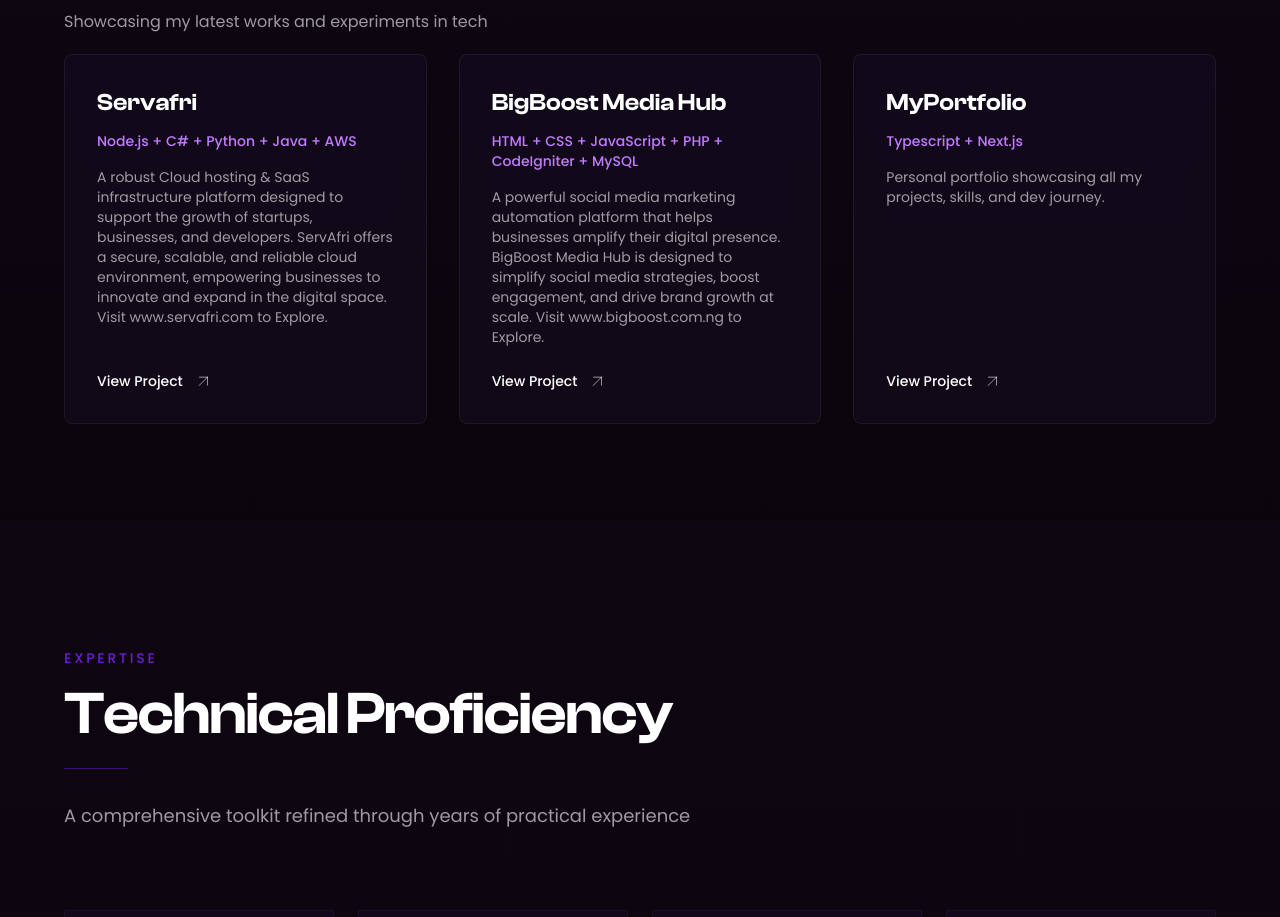
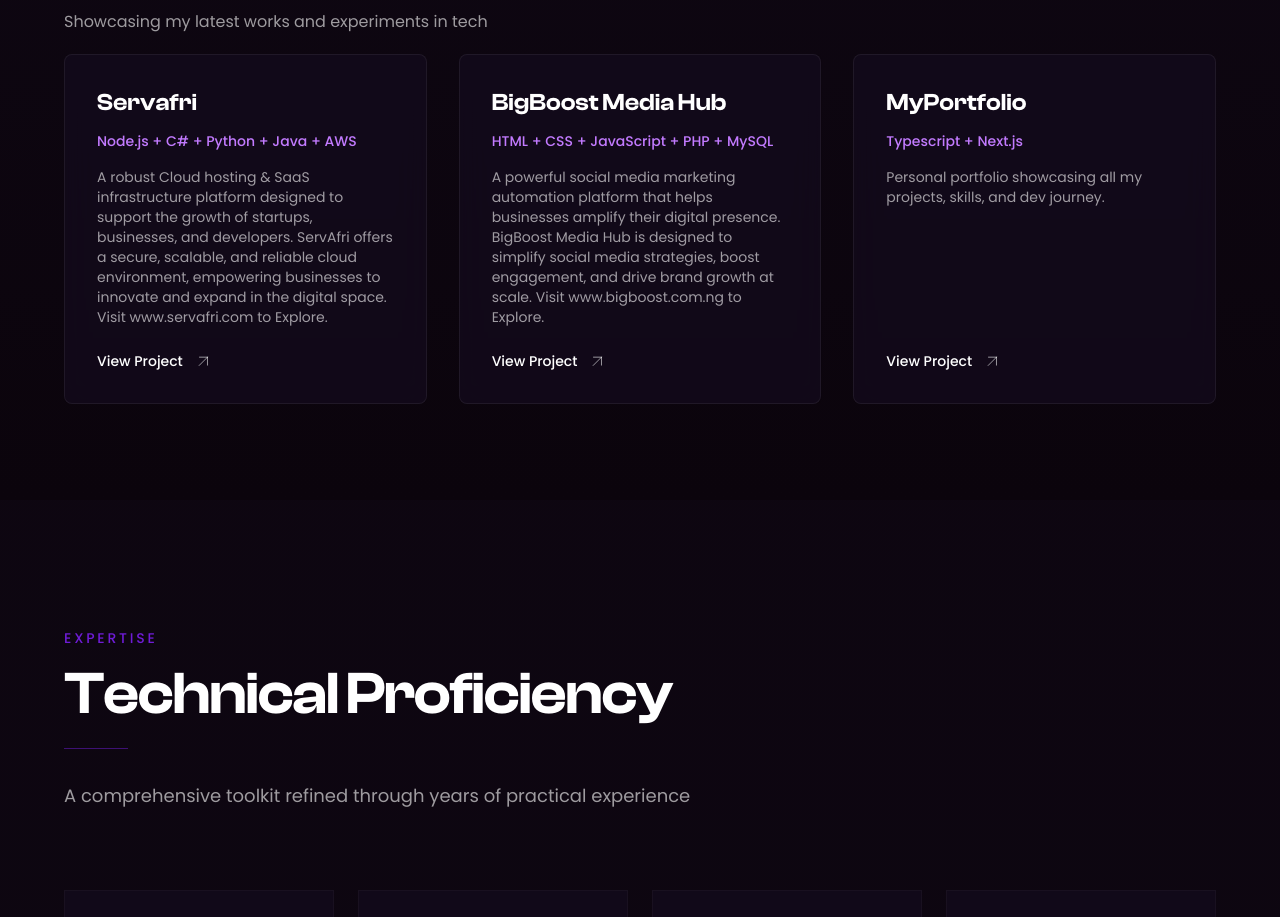
Before and after one commit to vobzzartt/myportfolio, a Next.js app: page / in a window 1280 px wide. Shown: the part 1640-2557 px from the top of the page. Built offline with nearby package versions, Linux system fonts and the light colour scheme.

Commit message:
Update data.ts

```diff
--- a/src/data/data.ts
+++ b/src/data/data.ts
@@ -8,7 +8,7 @@
 {
   name: "BigBoost Media  Hub",
   desc: "A powerful social media marketing automation platform that helps businesses amplify their digital presence. BigBoost Media Hub is designed to simplify social media strategies, boost engagement, and drive brand growth at scale. Visit www.bigboost.com.ng to Explore.",
-  lang: "HTML + CSS + JavaScript + PHP + CodeIgniter + MySQL",
+  lang: "HTML + CSS + JavaScript + PHP + MySQL",
   link: "https://bigboost.com.ng/",
 },
 
```
